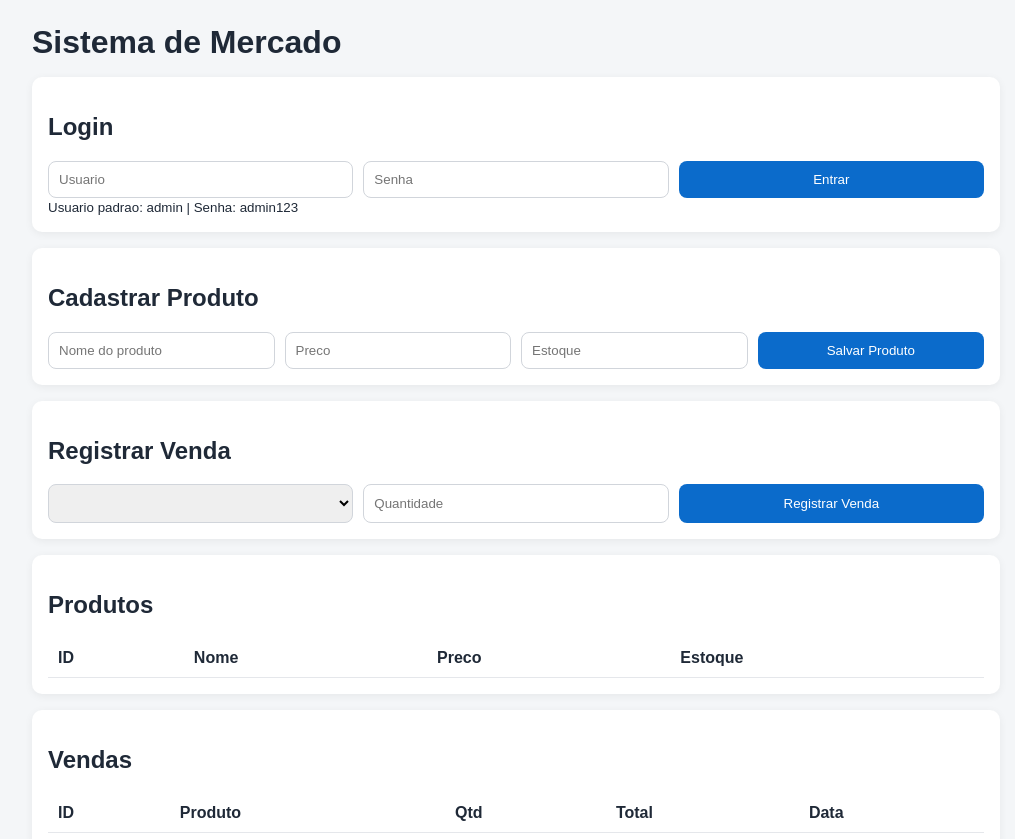
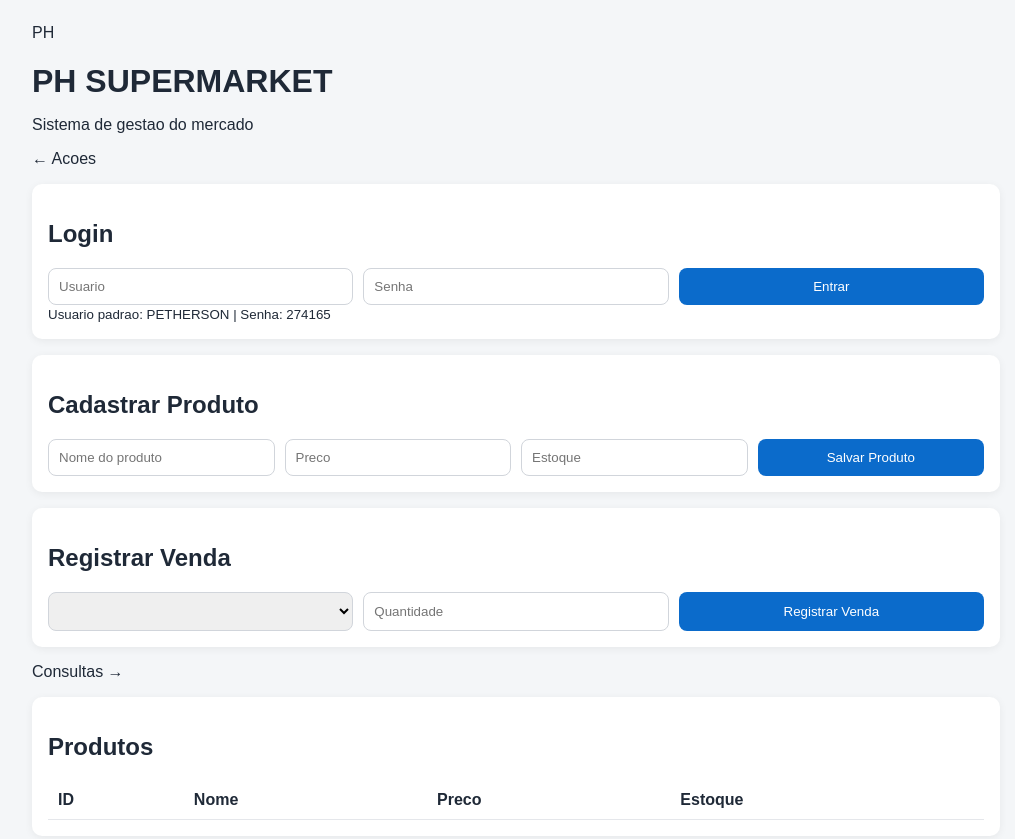
Before and after one commit to pethersonrdc/sistema-mercado, a website: page public/index.html in a window 1280 px wide. Shown: the top 839 px of the page, without its empty margins (124-1139 px from the left). Drawn offline with Linux system fonts and the light colour scheme.

Commit message:
Revamp index.html layout and branding

```diff
--- a/public/index.html
+++ b/public/index.html
@@ -8,7 +8,21 @@
   </head>
   <body>
     <main class="container">
-      <h1>Sistema de Mercado</h1>
+      <header class="brand">
+        <div class="logo-circle">PH</div>
+        <div>
+          <h1>PH SUPERMARKET</h1>
+          <p class="subtitle">Sistema de gestao do mercado</p>
+        </div>
+      </header>
+
+      <!-- GRID PRINCIPAL: ESQUERDA | DIREITA -->
+      <div class="cols">
+
+        <!-- COLUNA ESQUERDA -->
+        <div class="col-left">
+          <p class="col-label">&#8592; Acoes</p>
+
           <section class="card">
             <h2>Login</h2>
             <form id="loginForm">
@@ -16,7 +30,7 @@
               <input type="password" id="senha" placeholder="Senha" required />
               <button type="submit">Entrar</button>
             </form>
-        <small>Usuario padrao: admin | Senha: admin123</small>
+            <small>Usuario padrao: PETHERSON | Senha: 274165</small>
           </section>
 
           <section class="card">
@@ -37,6 +51,11 @@
               <button type="submit">Registrar Venda</button>
             </form>
           </section>
+        </div>
+
+        <!-- COLUNA DIREITA -->
+        <div class="col-right">
+          <p class="col-label">Consultas &#8594;</p>
 
           <section class="card">
             <h2>Produtos</h2>
@@ -79,6 +98,10 @@
             </form>
             <p id="caixaInfo"></p>
           </section>
+        </div>
+
+      </div>
+      <!-- FIM DO GRID -->
 
       <p id="msg"></p>
     </main>
```
Lines whose indentation alone changed are shown as unchanged.
